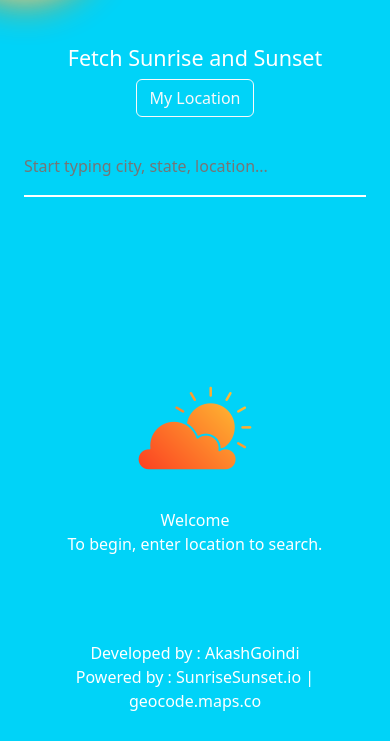
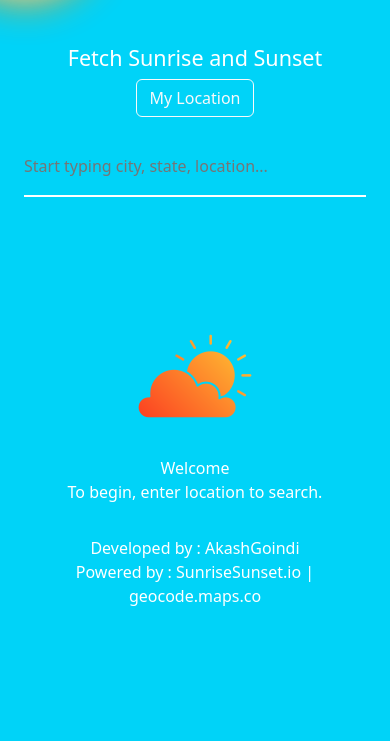
Before and after one commit to AkashGoindi/ITMD541, a plain HTML site: page Lab4/index.html in a window 390 px wide. Shown: the part 103-844 px from the top of the page. Drawn offline with nearby package versions, Linux system fonts and the light colour scheme.

Commit message:
css height issue fixed

```diff
--- a/Lab4/styles.css
+++ b/Lab4/styles.css
@@ -200,7 +200,7 @@ header {
 @media only screen and (max-width: 768px) {
   #wrapper {
     flex-direction: column;
-    min-height: 100vh;
+    height: auto;
   }
   #wrapper_left {
     width: 100% !important;
```
